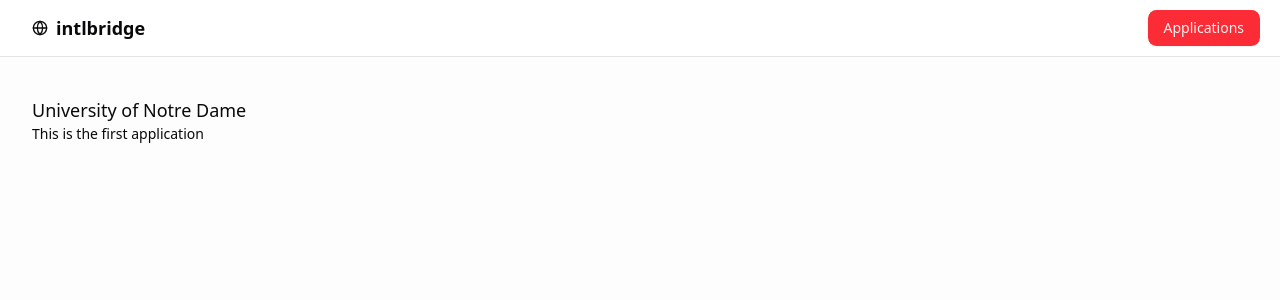
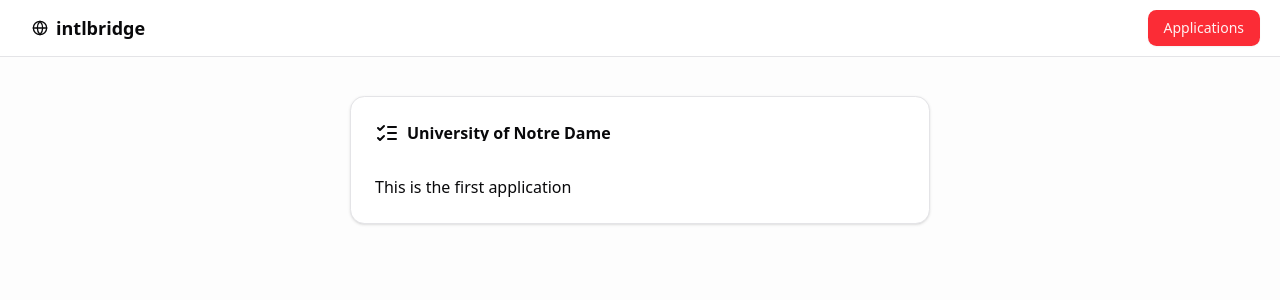
Before and after one commit to joshuatighe/intlbridge, a Next.js app: page /applications/1 in a window 1280 px wide. Shown: the top 300 px of the page. Built offline with nearby package versions, Linux system fonts and the light colour scheme.

Commit message:
add detail view for individual application page

```diff
--- a/src/app/applications/[applicationId]/page.tsx
+++ b/src/app/applications/[applicationId]/page.tsx
@@ -2,6 +2,7 @@ import Link from "next/link";
 import { Placeholder } from "@/components/placeholder";
 import { Button } from "@/components/ui/button";
 import { initialApplications } from "@/data";
+import { ApplicationItem } from "@/features/application/components/application-item";
 import { applicationsPath } from "@/paths";
 
 type ApplicationPageProps = {
@@ -30,9 +31,8 @@ const ApplicationsPage = async ({ params }: ApplicationPageProps) => {
   }
 
   return (
-    <div>
-      <h2 className="text-lg">{application?.title}</h2>
-      <p className="text-sm">{application?.content}</p>
+    <div className="flex justify-center animate-fade-from-top">
+      <ApplicationItem application={application} isDetail />
     </div>
   );
 };
--- a/src/features/application/components/application-item.tsx
+++ b/src/features/application/components/application-item.tsx
@@ -1,3 +1,4 @@
+import clsx from "clsx";
 import { LucideExternalLink } from "lucide-react";
 import Link from "next/link";
 import { Button } from "@/components/ui/button";
@@ -8,9 +9,10 @@ import type { Application } from "../types";
 
 type ApplicationItemProps = {
   application: Application;
+  isDetail?: boolean;
 };
 
-const ApplicationItem = ({ application }: ApplicationItemProps) => {
+const ApplicationItem = ({ application, isDetail }: ApplicationItemProps) => {
   const detailButton = (
     <Button variant="outline" size="icon" asChild className="flex-1">
       <Link href={applicationPath(application.id)}>
@@ -20,7 +22,12 @@ const ApplicationItem = ({ application }: ApplicationItemProps) => {
   );
 
   return (
-    <div className="w-full max-w-[420px] flex gap-x-1">
+    <div
+      className={clsx("w-full flex gap-x-1", {
+        "max-w-[580px]": isDetail,
+        "max-w-[420px]": !isDetail,
+      })}
+    >
       <Card key={application.id} className="w-full">
         <CardHeader>
           <CardTitle className="flex gap-x-2 items-center">
@@ -29,10 +36,18 @@ const ApplicationItem = ({ application }: ApplicationItemProps) => {
           </CardTitle>
         </CardHeader>
         <CardContent>
-          <span className="line-clamp-3">{application.content}</span>
+          <span
+            className={clsx("whitespace-break-spaces", {
+              "line-clamp-3": !isDetail,
+            })}
+          >
+            {application.content}
+          </span>
         </CardContent>
       </Card>
-      <div className="flex flex-col gap-y-1">{detailButton}</div>
+      {isDetail ? null : (
+        <div className="flex flex-col gap-y-1">{detailButton}</div>
+      )}
     </div>
   );
 };
```
